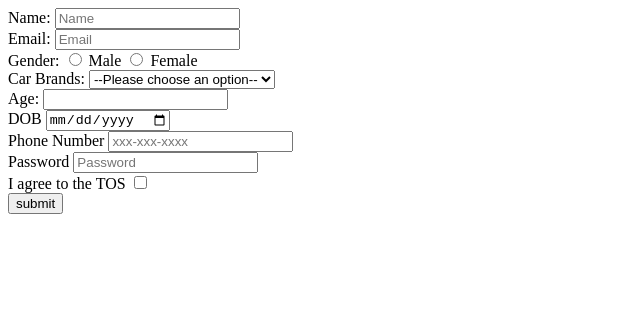
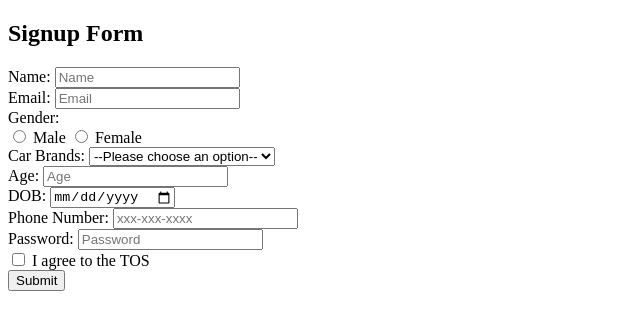
Before and after one commit to acciojob/signup-form-car-Gulvaiz, a website: page main.html in a window 1280 px wide. Shown: the whole page, without its empty margins (0-640 px from the left). Drawn offline with Linux system fonts and the light colour scheme.

Commit message:
created a submission

```diff
--- a/main.html
+++ b/main.html
@@ -1,26 +1,29 @@
 <!DOCTYPE html>
+<html lang="en">
+<head>
+<meta charset="UTF-8">
+<meta name="viewport" content="width=device-width, initial-scale=1.0">
+<title>Signup Form Car</title>
+</head>
+<body>
 
-<html>
+<h2>Signup Form</h2>
 
-<head>
-	<link rel="stylesheet" href="styles.css">
-</head>
+<form action="#" method="post">
 
-<body>
-	<form action="#" method="post">
   <div>
     <label for="name">Name:</label>
-		<input type="text" id="name" placeholder="Name" required>
+    <input type="text" id="name" name="name" required placeholder="Name">
   </div>
 
   <div>
-			<label for="name">Email:</label>
-		<input type="email" id="email" placeholder="Email" required>
+    <label for="email">Email:</label>
+    <input type="email" id="email" name="email" required placeholder="Email">
   </div>
 
   <div>
-			<label>Gender:</label>
-		<input type="radio" id="gender_m" name="gender"  required>
+    <label>Gender:</label><br>
+    <input type="radio" id="gender_m" name="gender" required>
     <label for="gender_m">Male</label>
     <input type="radio" id="gender_f" name="gender" required>
     <label for="gender_f">Female</label>
@@ -40,35 +43,32 @@
 
   <div>
     <label for="age">Age:</label>
-		<input type="number" id="age" name="age" required>
+    <input type="number" id="age" name="age" required placeholder="Age">
   </div>
 
   <div>
-			<label for="dob">DOB</label>
-		<input type="date" id="dob" required>
+    <label for="dob">DOB:</label>
+    <input type="date" id="dob" name="dob" required>
   </div>
 
   <div>
-			<label for="tel">Phone Number</label>
-		<input type="tel" id="tel" placeholder="xxx-xxx-xxxx">
+    <label for="tel">Phone Number:</label>
+    <input type="tel" id="tel" name="tel" pattern="[0-9]{3}-[0-9]{3}-[0-9]{4}" placeholder="xxx-xxx-xxxx">
   </div>
 
   <div>
-			<label for="password">Password</label>
-		<input type="password" id="password" placeholder="Password" required>
+    <label for="password">Password:</label>
+    <input type="password" id="password" name="password" required placeholder="Password">
   </div>
 
   <div>
+    <input type="checkbox" id="tos" name="tos" required>
     <label for="tos">I agree to the TOS</label>
-		<input type="checkbox" id="tos" required>
   </div>
 
-		<button type="submit">submit</button>
+  <button type="submit">Submit</button>
+
 </form>
-	<!-- the entire body must be written by student -->
-    <script type="text/javascript" src="./script.js">
-</script>
 
 </body>
-
 </html>
```
Lines whose indentation alone changed are shown as unchanged.
